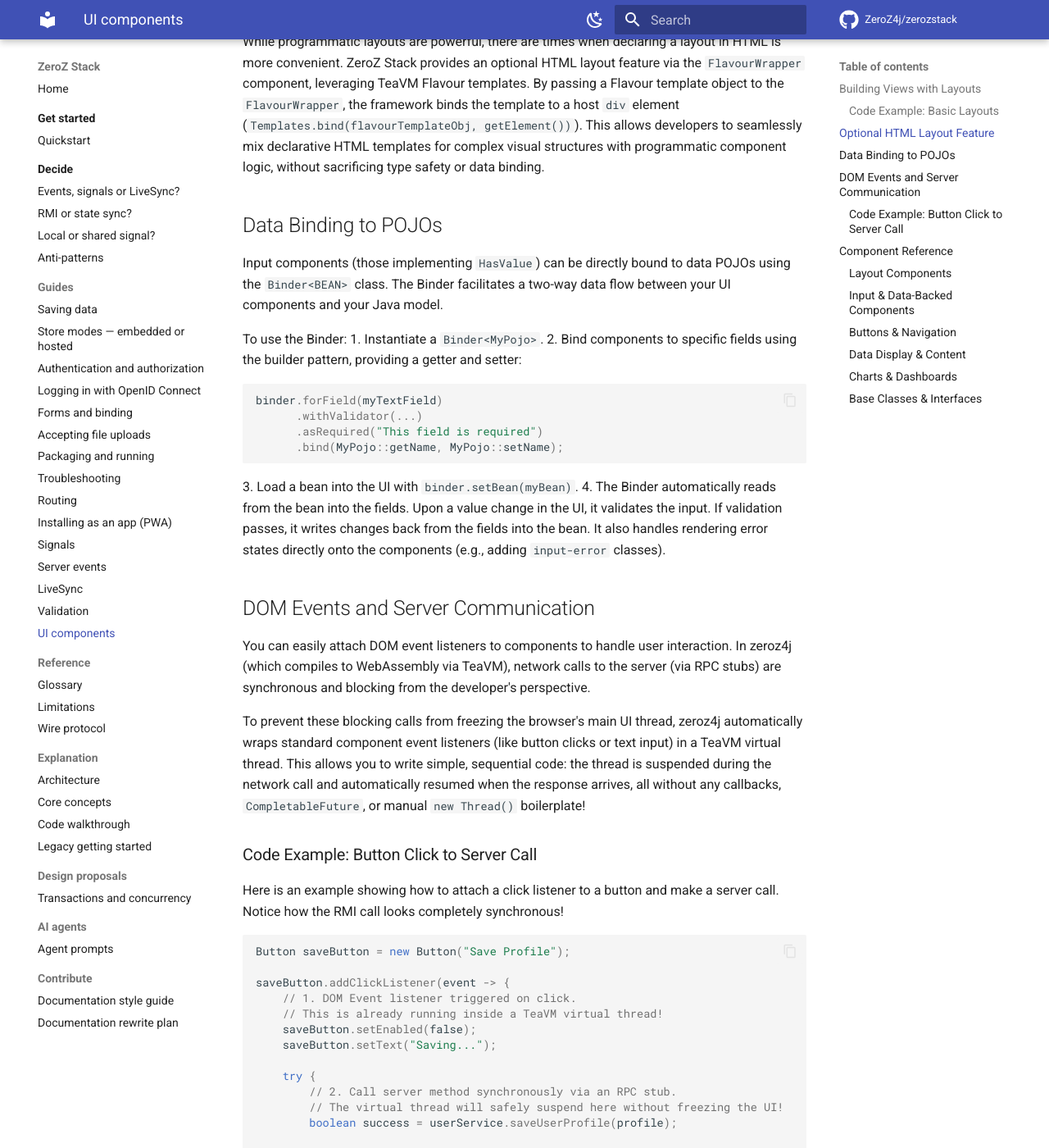
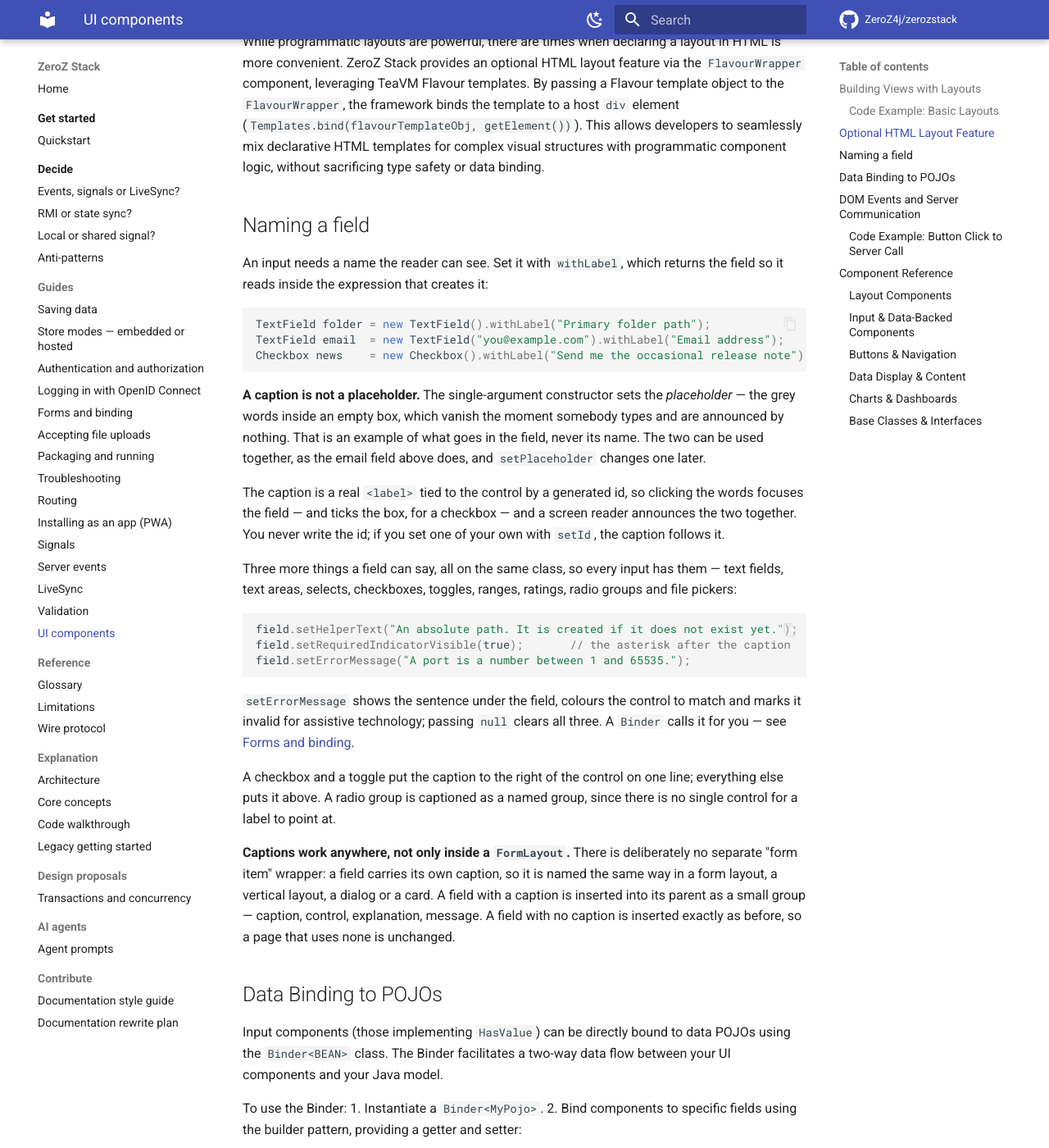
Before and after one commit to ZeroZ4j/zerozstack, an MkDocs documentation site: the page built from docs/UI_COMPONENTS.md, in a window 1280 px wide and 1400 px high, scrolled down 1212 px. Shown: the whole window at 82% size. Built offline with MkDocs 1.6.1 and Material for MkDocs 9.7.7, drawn with Linux system fonts in a browser that asks for light colours; comment, search, counter and statistics services are not loaded; some of the changed text lies outside the part shown.

Commit message:
Write down the caption, the dot and the lane names
CHANGELOG gains the caption API, the placeholder accessors, the status dot's two
strings and the lane timeline's name column under the unreleased 0.8.0 entry,
plus the fix for a validation message that had nowhere to appear.

UI_COMPONENTS gains a "Naming a field" section before the data-binding one -
what a caption is, why it is not a placeholder, and why it lives on the field
rather than on a form-item wrapper. The forms guide gains the same point up
front, and a section saying that validation messages place themselves, with the
note that a 0.7.0 stylesheet rule for --error-message now shows the message
twice and should be deleted.

Co-Authored-By: Claude Opus 5 <noreply@anthropic.com>

````diff
--- a/docs/UI_COMPONENTS.md
+++ b/docs/UI_COMPONENTS.md
@@ -44,6 +44,49 @@ mainLayout.add(formLayout, actionsLayout);
 
 While programmatic layouts are powerful, there are times when declaring a layout in HTML is more convenient. ZeroZ Stack provides an optional HTML layout feature via the `FlavourWrapper` component, leveraging TeaVM Flavour templates.
 By passing a Flavour template object to the `FlavourWrapper`, the framework binds the template to a host `div` element (`Templates.bind(flavourTemplateObj, getElement())`). This allows developers to seamlessly mix declarative HTML templates for complex visual structures with programmatic component logic, without sacrificing type safety or data binding.
+
+## Naming a field
+
+An input needs a name the reader can see. Set it with `withLabel`, which returns the field so it
+reads inside the expression that creates it:
+
+```java
+TextField folder = new TextField().withLabel("Primary folder path");
+TextField email  = new TextField("you@example.com").withLabel("Email address");
+Checkbox news    = new Checkbox().withLabel("Send me the occasional release note");
+```
+
+**A caption is not a placeholder.** The single-argument constructor sets the *placeholder* — the
+grey words inside an empty box, which vanish the moment somebody types and are announced by nothing.
+That is an example of what goes in the field, never its name. The two can be used together, as the
+email field above does, and `setPlaceholder` changes one later.
+
+The caption is a real `<label>` tied to the control by a generated id, so clicking the words focuses
+the field — and ticks the box, for a checkbox — and a screen reader announces the two together. You
+never write the id; if you set one of your own with `setId`, the caption follows it.
+
+Three more things a field can say, all on the same class, so every input has them — text fields,
+text areas, selects, checkboxes, toggles, ranges, ratings, radio groups and file pickers:
+
+```java
+field.setHelperText("An absolute path. It is created if it does not exist yet.");
+field.setRequiredIndicatorVisible(true);       // the asterisk after the caption
+field.setErrorMessage("A port is a number between 1 and 65535.");
+```
+
+`setErrorMessage` shows the sentence under the field, colours the control to match and marks it
+invalid for assistive technology; passing `null` clears all three. A `Binder` calls it for you — see
+[Forms and binding](guides/ui-forms-and-validation.md).
+
+A checkbox and a toggle put the caption to the right of the control on one line; everything else
+puts it above. A radio group is captioned as a named group, since there is no single control for a
+label to point at.
+
+**Captions work anywhere, not only inside a `FormLayout`.** There is deliberately no separate
+"form item" wrapper: a field carries its own caption, so it is named the same way in a form layout,
+a vertical layout, a dialog or a card. A field with a caption is inserted into its parent as a small
+group — caption, control, explanation, message. A field with no caption is inserted exactly as
+before, so a page that uses none is unchanged.
 
 ## Data Binding to POJOs
 
@@ -123,8 +166,12 @@ Used for structuring the application and organizing other components.
 
 ### Input & Data-Backed Components
 Components that accept user input and can be bound to data models (implementing `HasValue`).
-- **TextField**: Standard single-line text input.
-- **TextArea**: Multi-line text input area.
+All of these carry a caption, an explanation, a required mark and a message line — see
+[Naming a field](#naming-a-field).
+
+- **TextField**: Standard single-line text input. The single-argument constructor sets the
+  placeholder; `withLabel` sets the caption.
+- **TextArea**: Multi-line text input area. Same two, same meanings.
 - **Checkbox**: A standard boolean toggle for individual options.
 - **RadioButtonGroup**: A set of mutually exclusive radio options.
 - **Select**: A dropdown list for selecting a single item from a collection.
@@ -186,7 +233,10 @@ Components used to present data, alerts, and content to the user.
   line (absolute change, percentage and direction arrow) and a trend sparkline. `setDirection`
   decides whether a rise is coloured as good news — falling free memory is bad, falling latency is
   good, and that is a judgement rather than arithmetic.
-- **LaneTimeline**: A timeline view segmented into multiple lanes.
+- **LaneTimeline**: A timeline view segmented into multiple lanes. The name column is measured
+  from the longest lane name, between 90 and 260 pixels; hovering a name shows it whole however
+  narrow the column had to be. `setLabelWidth(px)` pins the column for lining several timelines up
+  with each other, and `setLabelWidth(0)` goes back to measuring.
 - **Loading**: A spinner or indicator signifying a background process is running.
 - **MarkdownView**: Renders Markdown text safely into HTML.
 - **Mask**: A component for shaping or clipping elements (e.g., circular images).
@@ -201,7 +251,11 @@ Components used to present data, alerts, and content to the user.
 - **SplitPane**: A container with two resizable panels separated by a divider.
 - **Stack**: A layout utility for overlapping components.
 - **Stat**: A component optimized for displaying a prominent statistic or metric.
-- **StatusDot**: A small colored indicator representing a status (e.g., online/offline).
+- **StatusDot**: A small coloured indicator representing a status. It has two pieces of text and
+  they are rarely the same one: the *state* decides the colour and the pulse, the *label* is what a
+  person reads on hover and what a screen reader announces — `new StatusDot("DISPATCHED", "Sent to
+  a worker")`. Given one string it uses it for both, which is how a console full of dots ends up
+  hovering as `DISPATCHED`.
 - **StreamingText**: A component for displaying text that streams in dynamically (e.g., LLM responses).
 - **SvgCanvas**: A container for drawing and displaying SVG graphics.
 - **Table**: A structured grid for displaying tabular data.
````
Also changed, not shown: CHANGELOG.md (+86 -2 lines), docs/guides/ui-forms-and-validation.md (+40 -0 lines).
